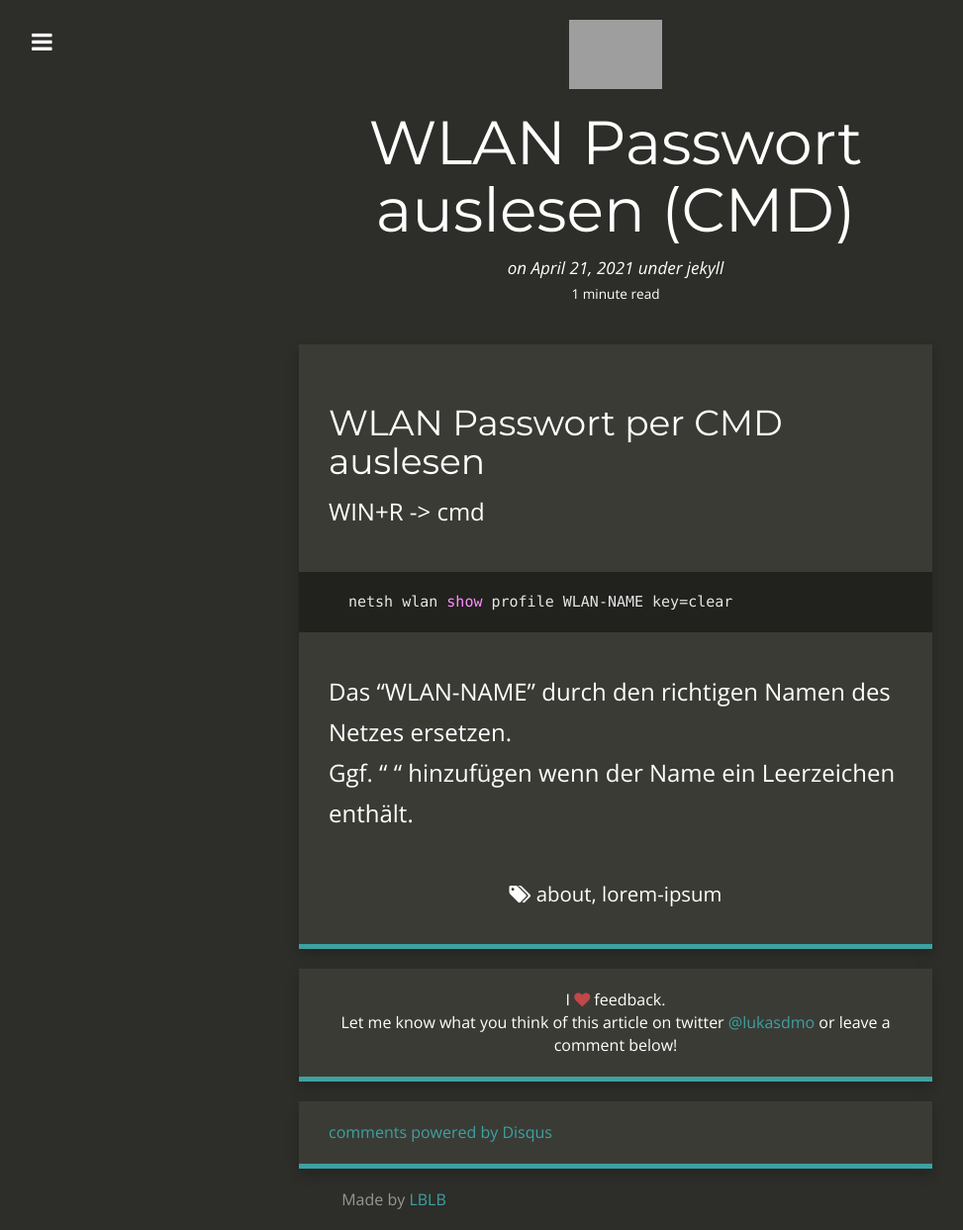
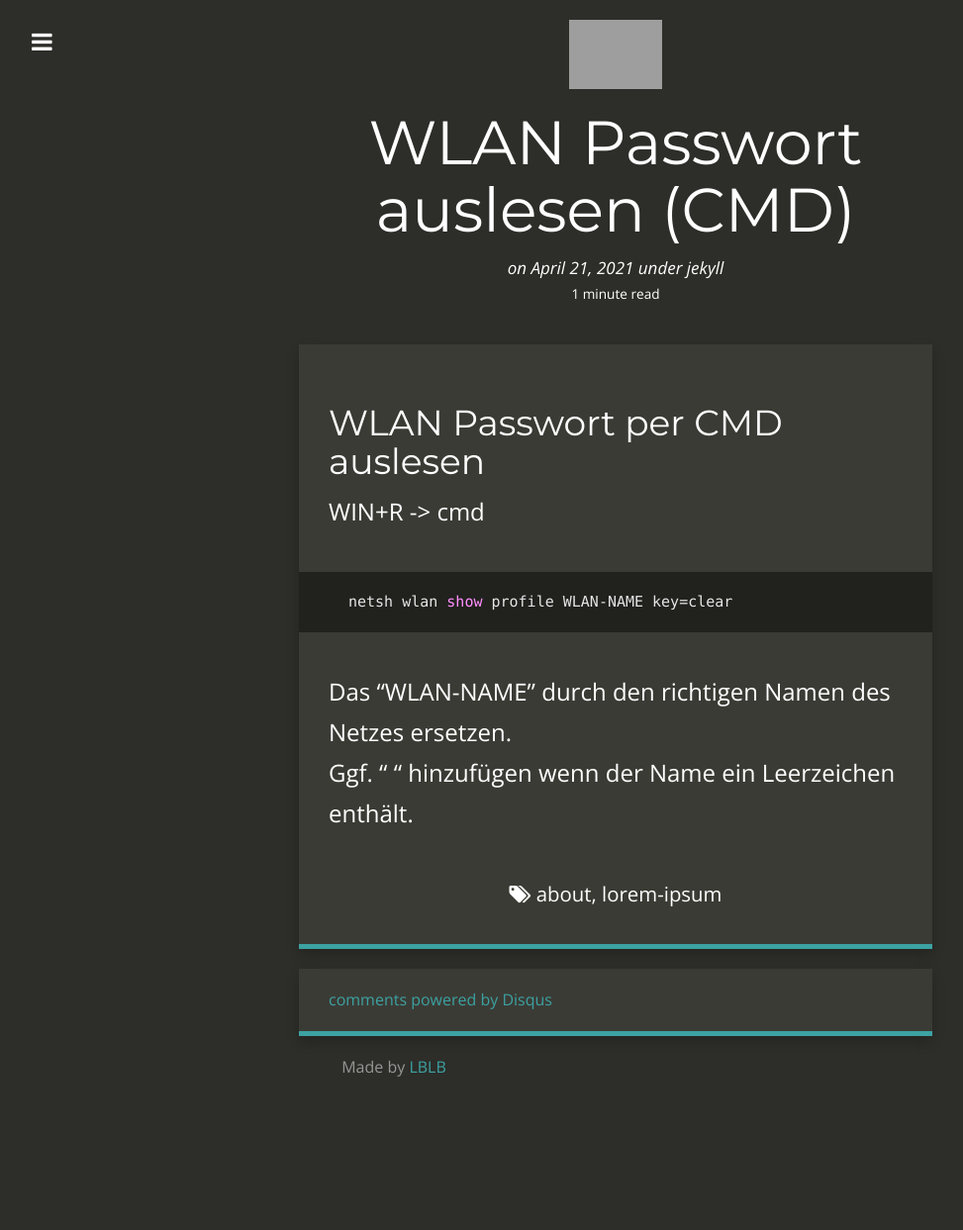
Before and after one commit to eski1337/lblb-it-ffd00, a Jekyll site: the page built from _posts/2021-21-04-WLAN_Passwort_auslesen_(CMD).md, in a window 1280 px wide. Shown: the whole page at 99% size, without its empty margins (18-991 px from the left). Built offline with Jekyll 4.4.1, drawn with Linux system fonts in a browser that asks for light colours; nearby versions of some CDN libraries; comment, search, counter and statistics services are not loaded; after the commit the page ends 1110 px from its top, so only the background shows below that; grey boxes are pictures that could not be loaded.

Commit message:
post.html: changed

```diff
--- a/_layouts/post.html
+++ b/_layouts/post.html
@@ -102,22 +102,7 @@
 
       </div>
 
-      {% if site.twitter_username and site.disqus_account %}
-      <div class="content-panel feedback">
-        I <i class="fa fa-heart"></i> feedback.<br />
-        Let me know what you think of this article on twitter <a href="http://www.twitter.com/{{ site.twitter_username }}">@{{ site.twitter_username }}</a> or leave a comment below!
-      </div>
-      {% elsif site.twitter_username %}
-      <div class="content-panel feedback">
-        I <i class="fa fa-heart"></i> feedback.<br />
-        Let me know what you think of this article on twitter <a href="http://www.twitter.com/{{ site.twitter_username }}">@{{ site.twitter_username }}</a>!
-      </div>
-      {% elsif site.disqus_account %}
-      <div class="content-panel feedback">
-        I <i class="fa fa-heart"></i> feedback.<br />
-        Let me know what you think of this article in the comment section below!
-      </div>
-      {% endif %}
+
 
       {% if site.disqus_account %}
       <div class="content-panel comments">
```
